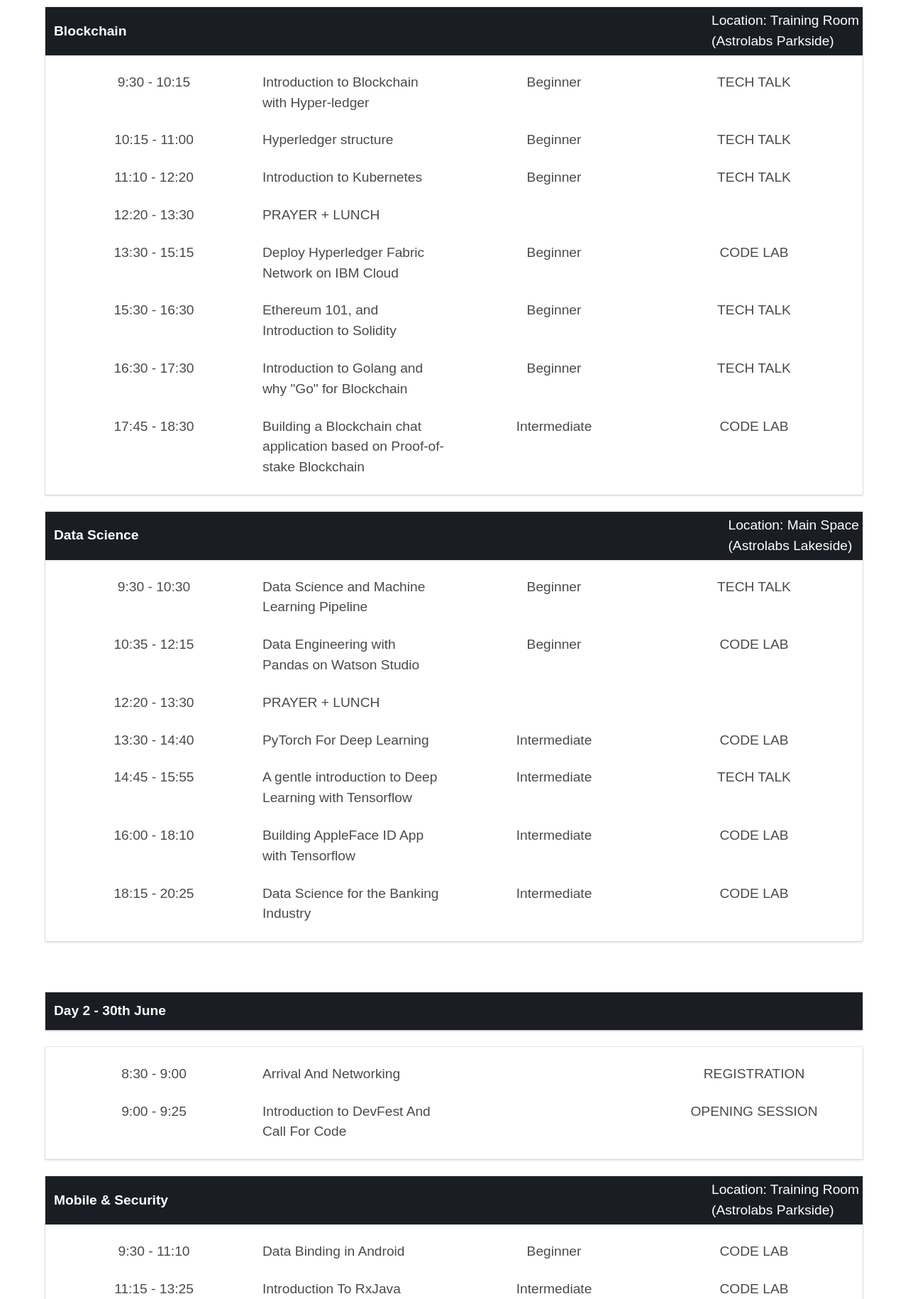
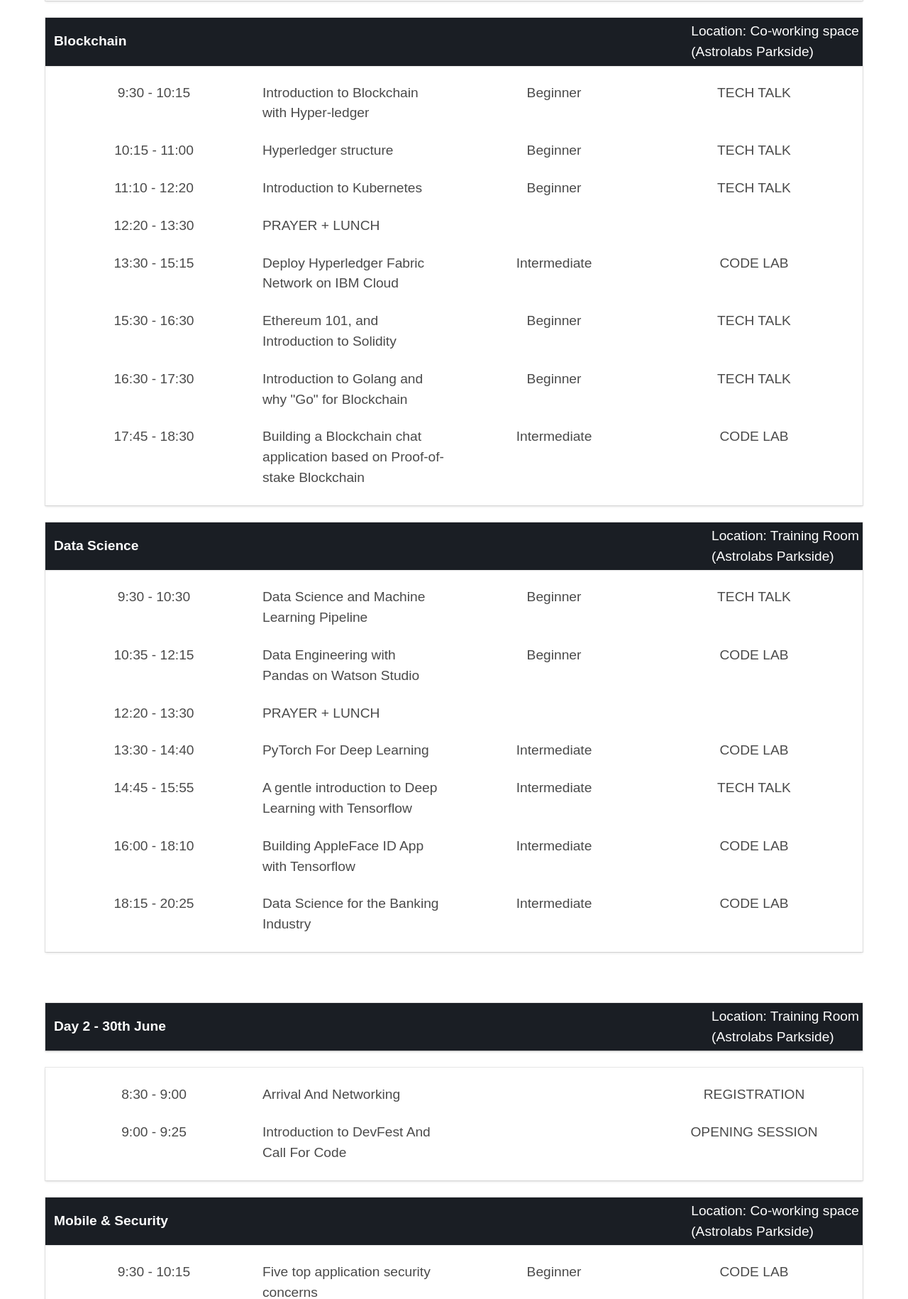
Before and after one commit to sudoalgorithm/IBM-Cloud-DevFest-2018-Website, a Flask app: page / in a window 1280 px wide. Shown: the part 1944-3774 px from the top of the page at 71% size. Run offline with Flask 2, Linux system fonts and the light colour scheme; some libraries are stand-ins or nearby versions.

Commit message:
Final Changes

```diff
--- a/templates/index.html
+++ b/templates/index.html
@@ -51,6 +51,8 @@
                     <p class="card-header-title card-header-title-override">
                         Day 1 - 29th June
                     </p>
+                    <p class="header-location">Location: Training Room
+                            <br>(Astrolabs Parkside)</p>
                 </header>
             </div>
             <br>
@@ -92,7 +94,7 @@
             <div class="card">
                 <header class="card-header card-header-override">
                     <p class="card-header-title card-header-title-override">Blockchain</p>
-                    <p class="header-location">Location: Training Room
+                    <p class="header-location">Location: Co-working space
                         <br>(Astrolabs Parkside)</p>
                 </header>
                 <div class="card-content">
@@ -161,7 +163,7 @@
                                 <p>Deploy Hyperledger Fabric Network on IBM Cloud</p>
                             </div>
                             <div class="column">
-                                <p class="has-text-centered">Beginner</p>
+                                <p class="has-text-centered">Intermediate</p>
                             </div>
                             <div class="column">
                                 <p class="has-text-centered">CODE LAB</p>
@@ -216,8 +218,8 @@
             <div class="card">
                 <header class="card-header card-header-override">
                     <p class="card-header-title card-header-title-override">Data Science</p>
-                    <p class="header-location"> Location: Main Space
-                        <br>(Astrolabs Lakeside)</p>
+                    <p class="header-location"> Location: Training Room
+                        <br>(Astrolabs Parkside)</p>
                 </header>
                 <div class="card-content">
                     <div class="content">
@@ -330,6 +332,8 @@
                     <p class="card-header-title card-header-title-override">
                         Day 2 - 30th June
                     </p>
+                    <p class="header-location">Location: Training Room
+                            <br>(Astrolabs Parkside)</p>
                 </header>
             </div>
             <br>
@@ -371,17 +375,17 @@
             <div class="card">
                 <header class="card-header card-header-override">
                     <p class="card-header-title card-header-title-override">Mobile &amp; Security</p>
-                    <p class="header-location"> Location: Training Room
+                    <p class="header-location"> Location: Co-working space
                         <br>(Astrolabs Parkside)</p>
                 </header>
                 <div class="card-content">
                     <div class="content">
                         <div class="columns">
                             <div class="column">
-                                <p class="has-text-centered">9:30 - 11:10</p>
+                                <p class="has-text-centered">9:30 - 10:15</p>
                             </div>
                             <div class="column">
-                                <p>Data Binding in Android</p>
+                                <p>Five top application security concerns</p>
                             </div>
                             <div class="column">
                                 <p class="has-text-centered">Beginner</p>
@@ -392,10 +396,10 @@
                         </div>
                         <div class="columns">
                             <div class="column">
-                                <p class="has-text-centered">11:15 - 13:25</p>
+                                <p class="has-text-centered">10:20 - 11:00</p>
                             </div>
                             <div class="column">
-                                <p>Introduction To RxJava</p>
+                                <p>Application Security Development Tools</p>
                             </div>
                             <div class="column">
                                 <p class="has-text-centered">Intermediate</p>
@@ -406,7 +410,21 @@
                         </div>
                         <div class="columns">
                             <div class="column">
-                                <p class="has-text-centered">13:30 - 14:30</p>
+                                <p class="has-text-centered">11:05 - 12:00</p>
+                            </div>
+                            <div class="column">
+                                <p>Best Practices for Application Security</p>
+                            </div>
+                            <div class="column">
+                                <p class="has-text-centered">Intermediate</p>
+                            </div>
+                            <div class="column">
+                                <p class="has-text-centered">CODE LAB</p>
+                            </div>
+                        </div>
+                        <div class="columns">
+                            <div class="column">
+                                <p class="has-text-centered">12:00 - 12:30</p>
                             </div>
                             <div class="column">
                                 <p>Lunch</p>
@@ -418,26 +436,13 @@
                                 <p class="has-text-centered"></p>
                             </div>
                         </div>
+
                         <div class="columns">
                             <div class="column">
-                                <p class="has-text-centered">14:30 - 16:25</p>
+                                <p class="has-text-centered">12:35 - 14:00</p>
                             </div>
                             <div class="column">
-                                <p>Introducing iOS Starter Kit and Developing an iOS App with Watson Visual Recognition</p>
-                            </div>
-                            <div class="column">
-                                <p class="has-text-centered">Intermediate</p>
-                            </div>
-                            <div class="column">
-                                <p class="has-text-centered">CODE LAB</p>
-                            </div>
-                        </div>
-                        <div class="columns">
-                            <div class="column">
-                                <p class="has-text-centered">16:30 - 17:25</p>
-                            </div>
-                            <div class="column">
-                                <p>Five top application security concerns</p>
+                                <p>Data Binding in Android</p>
                             </div>
                             <div class="column">
                                 <p class="has-text-centered">Beginner</p>
@@ -448,10 +453,10 @@
                         </div>
                         <div class="columns">
                             <div class="column">
-                                <p class="has-text-centered">17:30 - 18:10</p>
+                                <p class="has-text-centered">14:05 - 15:35</p>
                             </div>
                             <div class="column">
-                                <p>Application Security Development Tools</p>
+                                <p>Introduction To RxJava</p>
                             </div>
                             <div class="column">
                                 <p class="has-text-centered">Beginner</p>
@@ -462,10 +467,10 @@
                         </div>
                         <div class="columns">
                             <div class="column">
-                                <p class="has-text-centered">18:15 - 18:55</p>
+                                <p class="has-text-centered">15:40 - 17:30</p>
                             </div>
                             <div class="column">
-                                <p>Best Practices for Application Security</p>
+                                <p>Introducing iOS Starter Kit and Developing an iOS App with Watson Visual Recognition</p>
                             </div>
                             <div class="column">
                                 <p class="has-text-centered">Intermediate</p>
@@ -481,8 +486,8 @@
             <div class="card">
                 <header class="card-header card-header-override">
                     <p class="card-header-title card-header-title-override">DevOps</p>
-                    <p class="header-location"> Location: Main Space
-                        <br>(Astrolabs Lakeside)</p>
+                    <p class="header-location"> Location: Coding Cave
+                        <br>(Astrolabs Parkside)</p>
                 </header>
                 <div class="card-content">
                     <div class="content">
@@ -549,14 +554,14 @@
             <div class="card" id="card-web">
                 <header class="card-header card-header-override">
                     <p class="card-header-title card-header-title-override">Web</p>
-                    <p class="header-location"> Location: Main Space
-                        <br>(Astrolabs Lakeside)</p>
+                    <p class="header-location"> Location: Coding Cave
+                        <br>(Astrolabs Parkside)</p>
                 </header>
                 <div class="card-content">
                     <div class="content">
                         <div class="columns">
                             <div class="column">
-                                <p class="has-text-centered">9:30 – 10:40</p>
+                                <p class="has-text-centered">15:30 – 16:40</p>
                             </div>
                             <div class="column">
                                 <p>Introduction To Vue.js</p>
@@ -570,14 +575,13 @@
                         </div>
                         <div class="columns">
                             <div class="column">
-                                <p class="has-text-centered">11:00 - 13:00</p>
+                                <p class="has-text-centered">16:00 - 18:00</p>
                             </div>
                             <div class="column">
-                                <p>Building a web app with Vue.js using watson API's and IBM Cloud DB's</p>
-
+                                <p>Building a web app with Vue.js using IBM Cloud DB's</p>
                             </div>
                             <div class="column">
-                                <p class="has-text-centered">Beginner</p>
+                                <p class="has-text-centered">Intermediate</p>
                             </div>
                             <div class="column">
                                 <p class="has-text-centered">CODE LABS</p>
@@ -585,13 +589,13 @@
                         </div>
                         <div class="columns">
                             <div class="column">
-                                <p class="has-text-centered">13:15 - 14:00</p>
+                                <p class="has-text-centered">18:15 - 19:00</p>
                             </div>
                             <div class="column">
                                 <p>Introduction To NodeRED</p>
                             </div>
                             <div class="column">
-                                <p class="has-text-centered">Intermediate</p>
+                                <p class="has-text-centered">Beginner</p>
                             </div>
                             <div class="column">
                                 <p class="has-text-centered">CODE LAB</p>
@@ -599,10 +603,10 @@
                         </div>
                         <div class="columns">
                             <div class="column">
-                                <p class="has-text-centered">14:15 - 16:00</p>
+                                <p class="has-text-centered">19:15 - 21:00</p>
                             </div>
                             <div class="column">
-                                <p>Building an application prototype using NodeRED</p>
+                                <p>Application prototyping using NodeRED</p>
                             </div>
                             <div class="column">
                                 <p class="has-text-centered">Intermediate</p>
@@ -692,6 +696,10 @@
                     <p class="has-text-centered speaker-designation">Big Data &amp; Open Source Tech Leader @IBM</p>
                 </div>
                 <div class="column">
+                    <a href="https://www.linkedin.com/in/zmehdi/" target="_blank"><img class="speaker-images" src="{{ url_for('static', filename='speakers/Jonas_Jacobi.jpeg') }}"></a>
+                    <br>
+                    <p class="has-text-centered"><strong>Jonas Jacobi</strong></p>
+                    <p class="has-text-centered speaker-designation">Vice President, Developer Advocacy @IBM</p>
                 </div>
             </div>
         </div>
```
Also changed, not shown: static/speakers/Jonas_Jacobi.jpeg (added).
